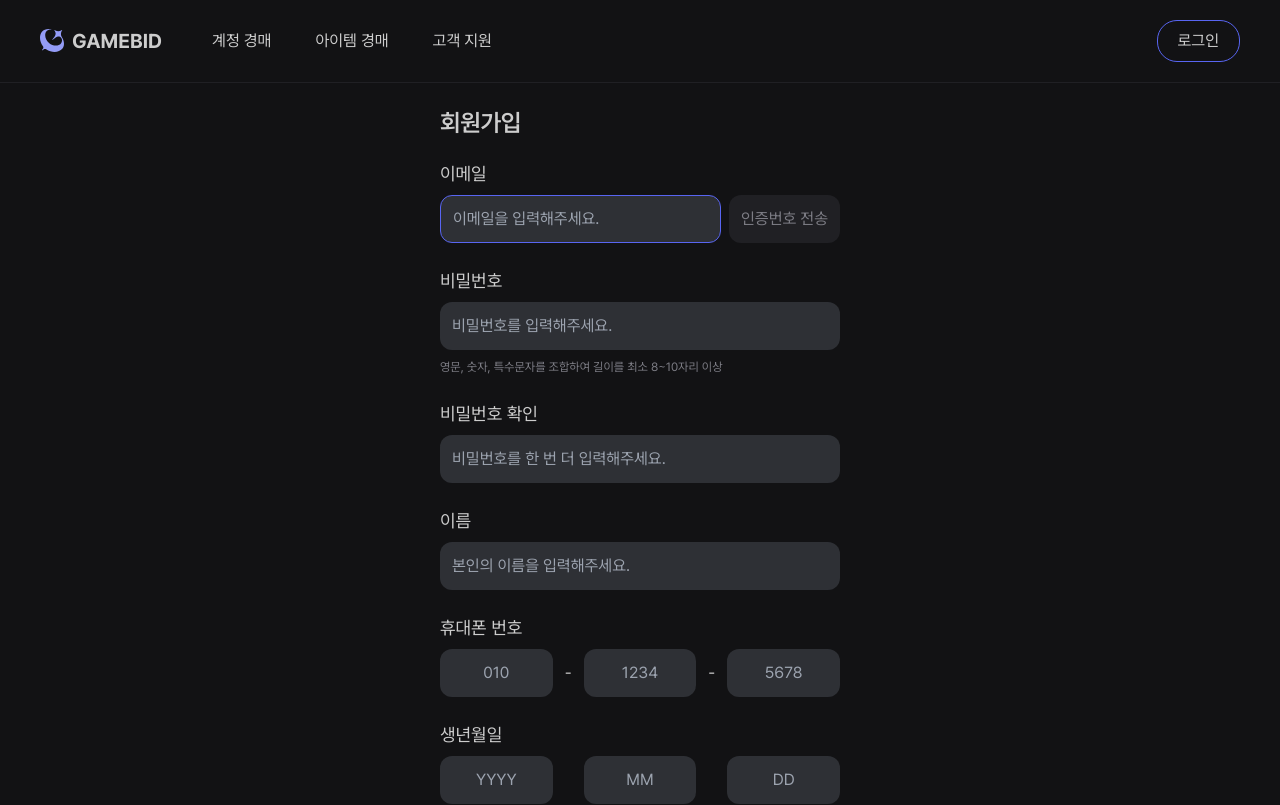
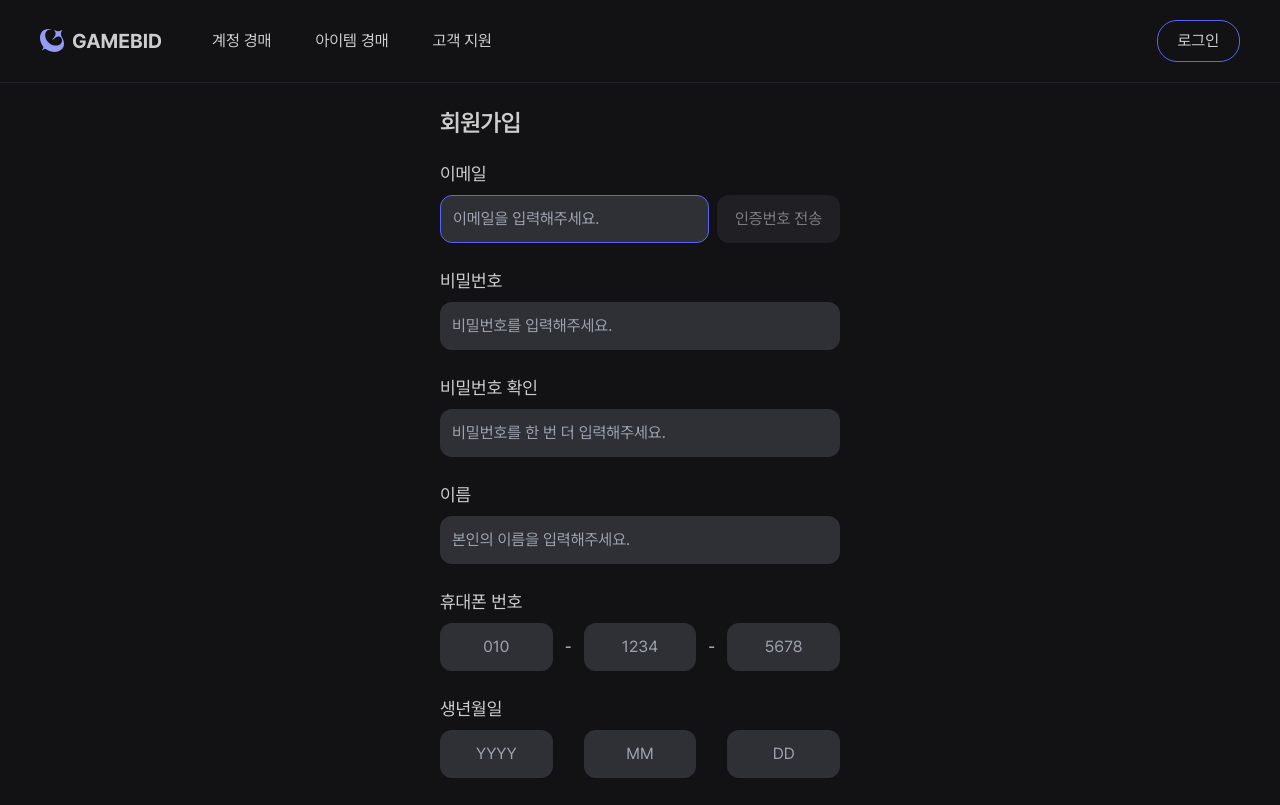
Before and after one commit to wlrnjs/front, a Next.js app: page /signup in a window 1280 px wide. Shown: the top 805 px of the page. Built offline with nearby package versions, Linux system fonts and the light colour scheme.

Commit message:
refactor:Input컴포넌트화

```diff
--- /dev/null
+++ b/src/components/common/input/Input.tsx
@@ -0,0 +1,105 @@
+import {
+  UseFormRegister,
+  FieldErrors,
+  FieldValues,
+  Path,
+  RegisterOptions,
+} from "react-hook-form";
+import { ReactNode } from "react";
+
+interface InputProps<T extends FieldValues> {
+  id: string;
+  name: Path<T>;
+  type?: "text" | "email" | "password";
+  placeholder?: string;
+  register: UseFormRegister<T>;
+  errors?: FieldErrors<T>;
+  className: string;
+  required?: boolean;
+  disabled?: boolean;
+  autoFocus?: boolean;
+  validationRules?: RegisterOptions<T, Path<T>>;
+  rightElement?: ReactNode;
+}
+
+const getValidationRules = <T extends FieldValues>(
+  type: InputProps<T>["type"],
+  required: boolean,
+  customRules?: RegisterOptions<T, Path<T>>
+) => {
+  if (customRules) {
+    return customRules;
+  }
+
+  const rules: RegisterOptions<T, Path<T>> = {};
+
+  if (required) {
+    rules.required = "필수 입력 항목입니다";
+  }
+
+  if (type === "email") {
+    rules.pattern = {
+      value: /^[^\s@]+@[^\s@]+\.[^\s@]+$/,
+      message: "유효한 이메일 형식을 입력해주세요",
+    };
+  } else if (type === "password") {
+    rules.pattern = {
+      value: /^(?=.*[A-Za-z])(?=.*\d)(?=.*[@$!%*#?&])[A-Za-z\d@$!%*#?&]{8,}$/,
+      message: "영문, 숫자, 특수문자를 조합하여 길이를 최소 8~10자리 이상",
+    };
+  } else if (type === "text") {
+    rules.minLength = {
+      value: 2,
+      message: "최소 2자 이상 입력해주세요",
+    };
+  }
+
+  return rules;
+};
+
+const Input = <T extends FieldValues>({
+  id,
+  name,
+  type = "text",
+  placeholder,
+  register,
+  errors,
+  className,
+  required = false,
+  disabled = false,
+  autoFocus = false,
+  validationRules,
+  rightElement,
+}: InputProps<T>) => {
+  const rules = getValidationRules<T>(type, required, validationRules);
+
+  return (
+    <div className="flex flex-col gap-1">
+      <div className="relative">
+        <input
+          id={id}
+          type={type}
+          placeholder={placeholder}
+          autoFocus={autoFocus}
+          disabled={disabled}
+          {...register(name, rules)}
+          className={className}
+        />
+        {rightElement && (
+          <div className="absolute right-2 top-1/2 transform -translate-y-1/2">
+            {rightElement}
+          </div>
+        )}
+      </div>
+      <>
+        {errors?.[name] && (
+          <p className="text-[12px] text-fgGrayPlaceholder">
+            {errors[name]?.message as React.ReactNode}
+          </p>
+        )}
+      </>
+    </div>
+  );
+};
+
+export default Input;
--- a/src/components/signup/ConfirmPasswordSection.tsx
+++ b/src/components/signup/ConfirmPasswordSection.tsx
@@ -1,7 +1,11 @@
 import { SignUpFormData } from "@/_types/signup/SignUpFormData";
 import CustomIcon from "@/Icons";
 import { useState } from "react";
+import Input from "../common/input/Input";
 import {
+  FieldErrors,
+  Path,
+  RegisterOptions,
   UseFormRegister,
   UseFormSetValue,
   UseFormWatch,
@@ -11,12 +15,14 @@ interface ConfirmPasswordSectionProps {
   register: UseFormRegister<SignUpFormData>;
   watch: UseFormWatch<SignUpFormData>;
   setValue: UseFormSetValue<SignUpFormData>;
+  errors: FieldErrors<SignUpFormData>;
 }
 
 const ConfirmPasswordSection = ({
   register,
   watch,
   setValue,
+  errors,
 }: ConfirmPasswordSectionProps) => {
   const confirmPassword = watch("checkedPassword");
   const [showPassword, setShowPassword] = useState(false);
@@ -27,40 +33,48 @@ const ConfirmPasswordSection = ({
 
   const BUTTON_ICON_STYLES = "w-[24px] h-[24px]";
 
+  const confirmPasswordValidationRules: RegisterOptions<
+    SignUpFormData,
+    Path<SignUpFormData>
+  > = {
+    required: "비밀번호를 한 번 더 입력해주세요.",
+    validate: (value: unknown) => {
+      if (typeof value !== "string")
+        return "비밀번호 형식이 올바르지 않습니다.";
+      return value === watch("password") || "비밀번호가 일치하지 않습니다.";
+    },
+  };
+
+  const buttonElements = confirmPassword ? (
+    <div className="flex gap-[10px]">
+      <button type="button" onClick={() => setShowPassword(!showPassword)}>
+        <CustomIcon
+          icon={showPassword ? "CLOSE_EYE_SVG" : "EYE_SVG"}
+          className={BUTTON_ICON_STYLES}
+        />
+      </button>
+      <button type="button" onClick={() => clearField("checkedPassword")}>
+        <CustomIcon icon="CLOSE_SVG" className={BUTTON_ICON_STYLES} />
+      </button>
+    </div>
+  ) : null;
+
   return (
     <div className="flex flex-col gap-2">
       <label htmlFor="checkPassword" className="text-[18px] text-fgGrayDefault">
         비밀번호 확인
       </label>
-      <div className="relative">
-        <input
-          id="checkPassword"
-          type={showPassword ? "text" : "password"}
-          {...register("checkedPassword", {
-            required: "비밀번호를 한 번 더 입력해주세요.",
-            validate: (value) =>
-              value === watch("password") || "비밀번호가 일치하지 않습니다.",
-          })}
-          placeholder="비밀번호를 한 번 더 입력해주세요."
-          className="h-[48px] px-3 rounded-[12px] bg-fillGrayDefault w-full focus:border focus:border-borderPrimary"
-        />
-        {confirmPassword && (
-          <div className="flex gap-[10px] absolute right-2 top-1/2 transform -translate-y-1/2">
-            <button
-              type="button"
-              onClick={() => setShowPassword(!showPassword)}
-            >
-              <CustomIcon
-                icon={showPassword ? "CLOSE_EYE_SVG" : "EYE_SVG"}
-                className={BUTTON_ICON_STYLES}
-              />
-            </button>
-            <button type="button" onClick={() => clearField("checkedPassword")}>
-              <CustomIcon icon="CLOSE_SVG" className={BUTTON_ICON_STYLES} />
-            </button>
-          </div>
-        )}
-      </div>
+      <Input<SignUpFormData>
+        id="checkPassword"
+        name="checkedPassword"
+        type={showPassword ? "text" : "password"}
+        placeholder="비밀번호를 한 번 더 입력해주세요."
+        register={register}
+        errors={errors}
+        className="h-[48px] px-3 rounded-[12px] bg-fillGrayDefault w-full focus:border focus:border-borderPrimary"
+        validationRules={confirmPasswordValidationRules}
+        rightElement={buttonElements}
+      />
     </div>
   );
 };
--- a/src/components/signup/EmailSection.tsx
+++ b/src/components/signup/EmailSection.tsx
@@ -1,17 +1,19 @@
 "use client";
 
-import { UseFormRegister, UseFormWatch } from "react-hook-form";
+import { FieldErrors, UseFormRegister, UseFormWatch } from "react-hook-form";
 import { cn } from "@/_utils/clsx";
 import { SignUpFormData } from "@/_types/signup/SignUpFormData";
 import VerificationSection from "./VerificationSection";
 import { useState } from "react";
+import Input from "../common/input/Input";
 
 interface EmailSectionProps {
   register: UseFormRegister<SignUpFormData>;
   watch: UseFormWatch<SignUpFormData>;
+  errors: FieldErrors<SignUpFormData>;
 }
 
-const EmailSection = ({ register, watch }: EmailSectionProps) => {
+const EmailSection = ({ register, watch, errors }: EmailSectionProps) => {
   const email = watch("email");
   const emailNumber = watch("checkedEmailNumber");
   const isValidEmail = /^[^\s@]+@[^\s@]+\.[^\s@]+$/.test(email || "");
@@ -32,21 +34,18 @@ const EmailSection = ({ register, watch }: EmailSectionProps) => {
           이메일
         </label>
         <div className="flex gap-2">
-          <input
+          <Input
             id="email"
+            name="email"
             type="email"
             autoFocus
             disabled={isInputLocked}
             placeholder="이메일을 입력해주세요."
-            {...register("email", {
-              required: "이메일을 입력해주세요.",
-              pattern: {
-                value: /^[^\s@]+@[^\s@]+\.[^\s@]+$/,
-                message: "유효한 이메일 형식을 입력해주세요.",
-              },
-            })}
+            register={register}
+            errors={errors}
+            required
             className={cn(
-              "h-[48px] px-3 w-full rounded-[12px] focus:border focus:border-borderPrimary",
+              "w-[269px] h-[48px] px-3 rounded-[12px] focus:border focus:border-borderPrimary",
               isInputLocked
                 ? "bg-fillGrayDisabled text-fgGrayDisabled cursor-not-allowed"
                 : "bg-fillGrayDefault text-fgGrayFocused"
@@ -57,7 +56,7 @@ const EmailSection = ({ register, watch }: EmailSectionProps) => {
             onClick={handleVerificationSection}
             disabled={!isValidEmail || isInputLocked}
             className={cn(
-              "h-[48px] px-3 rounded-[12px] whitespace-nowrap",
+              "w-[123px] h-[48px] px-3 rounded-[12px] whitespace-nowrap",
               !isValidEmail || isInputLocked
                 ? "bg-fillGrayDisabled text-fgGrayDisabled"
                 : "bg-fillGrayDefault text-fgGrayDefault"
--- a/src/components/signup/PasswordSection.tsx
+++ b/src/components/signup/PasswordSection.tsx
@@ -7,19 +7,23 @@ import {
   UseFormRegister,
   UseFormSetValue,
   UseFormWatch,
+  FieldErrors,
 } from "react-hook-form";
 import ConfirmPasswordSection from "./ConfirmPasswordSection";
+import Input from "../common/input/Input";
 
 interface PasswordSectionProps {
   register: UseFormRegister<SignUpFormData>;
   watch: UseFormWatch<SignUpFormData>;
   setValue: UseFormSetValue<SignUpFormData>;
+  errors: FieldErrors<SignUpFormData>;
 }
 
 const PasswordSection = ({
   register,
   watch,
   setValue,
+  errors,
 }: PasswordSectionProps) => {
   const password = watch("password");
   const [showPassword, setShowPassword] = useState(false);
@@ -37,20 +41,15 @@ const PasswordSection = ({
           비밀번호
         </label>
         <div className="relative">
-          <input
+          <Input<SignUpFormData>
             id="password"
+            name="password"
             type={showPassword ? "text" : "password"}
-            {...register("password", {
-              required: "비밀번호를 입력해주세요.",
-              pattern: {
-                value:
-                  /^(?=.*[A-Za-z])(?=.*\d)(?=.*[@$!%*#?&])[A-Za-z\d@$!%*#?&]{8,}$/,
-                message:
-                  "영문, 숫자, 특수문자를 포함한 8자리 이상이어야 합니다.",
-              },
-            })}
             placeholder="비밀번호를 입력해주세요."
+            register={register}
+            errors={errors}
             className="h-[48px] px-3 rounded-[12px] bg-fillGrayDefault focus:border focus:border-borderPrimary w-full"
+            required={true}
           />
           {password && (
             <div className="flex gap-[10px] absolute right-2 top-1/2 transform -translate-y-1/2">
@@ -69,14 +68,15 @@ const PasswordSection = ({
             </div>
           )}
         </div>
-        <p className="text-[12px] text-fgGrayPlaceholder">
+        {/* <p className="text-[12px] text-fgGrayPlaceholder">
           영문, 숫자, 특수문자를 조합하여 길이를 최소 8~10자리 이상
-        </p>
+        </p> */}
       </div>
       <ConfirmPasswordSection
         register={register}
         watch={watch}
         setValue={setValue}
+        errors={errors}
       />
     </>
   );
--- a/src/components/signup/SignUpForm.tsx
+++ b/src/components/signup/SignUpForm.tsx
@@ -21,7 +21,7 @@ const SignUpForm = () => {
     handleSubmit,
     watch,
     setValue,
-    formState: { isValid },
+    formState: { errors, isValid },
   } = useForm<SignUpFormData>({ mode: "onChange" });
 
   const router = useRouter();
@@ -36,11 +36,12 @@ const SignUpForm = () => {
   return (
     <>
       <form onSubmit={handleSubmit(onSubmit)} className="flex flex-col gap-6">
-        <EmailSection register={register} watch={watch} />
+        <EmailSection register={register} watch={watch} errors={errors} />
         <PasswordSection
           register={register}
           watch={watch}
           setValue={setValue}
+          errors={errors}
         />
         <NameSection register={register} watch={watch} setValue={setValue} />
         <PhoneNumberSection register={register} />
```
